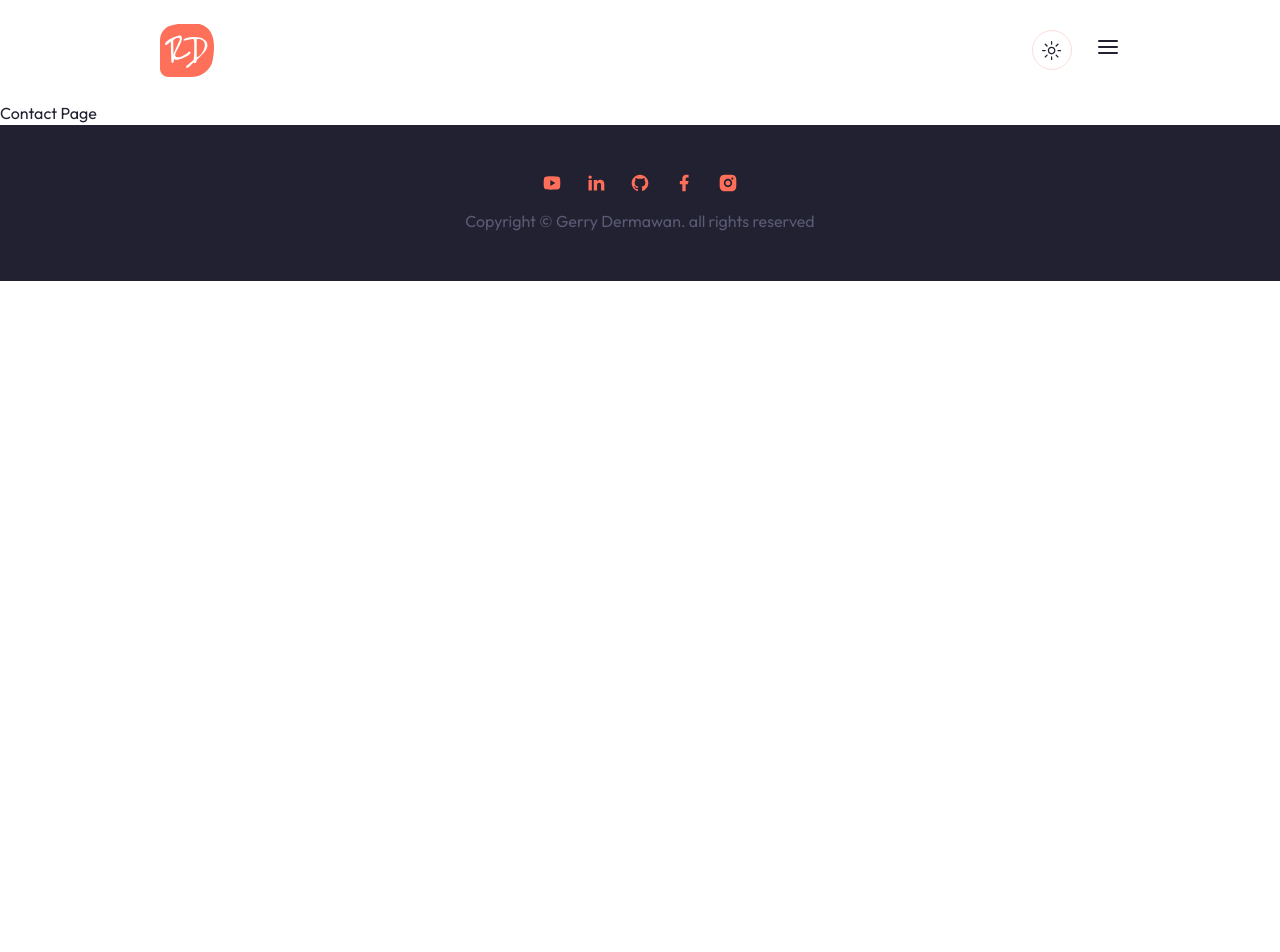
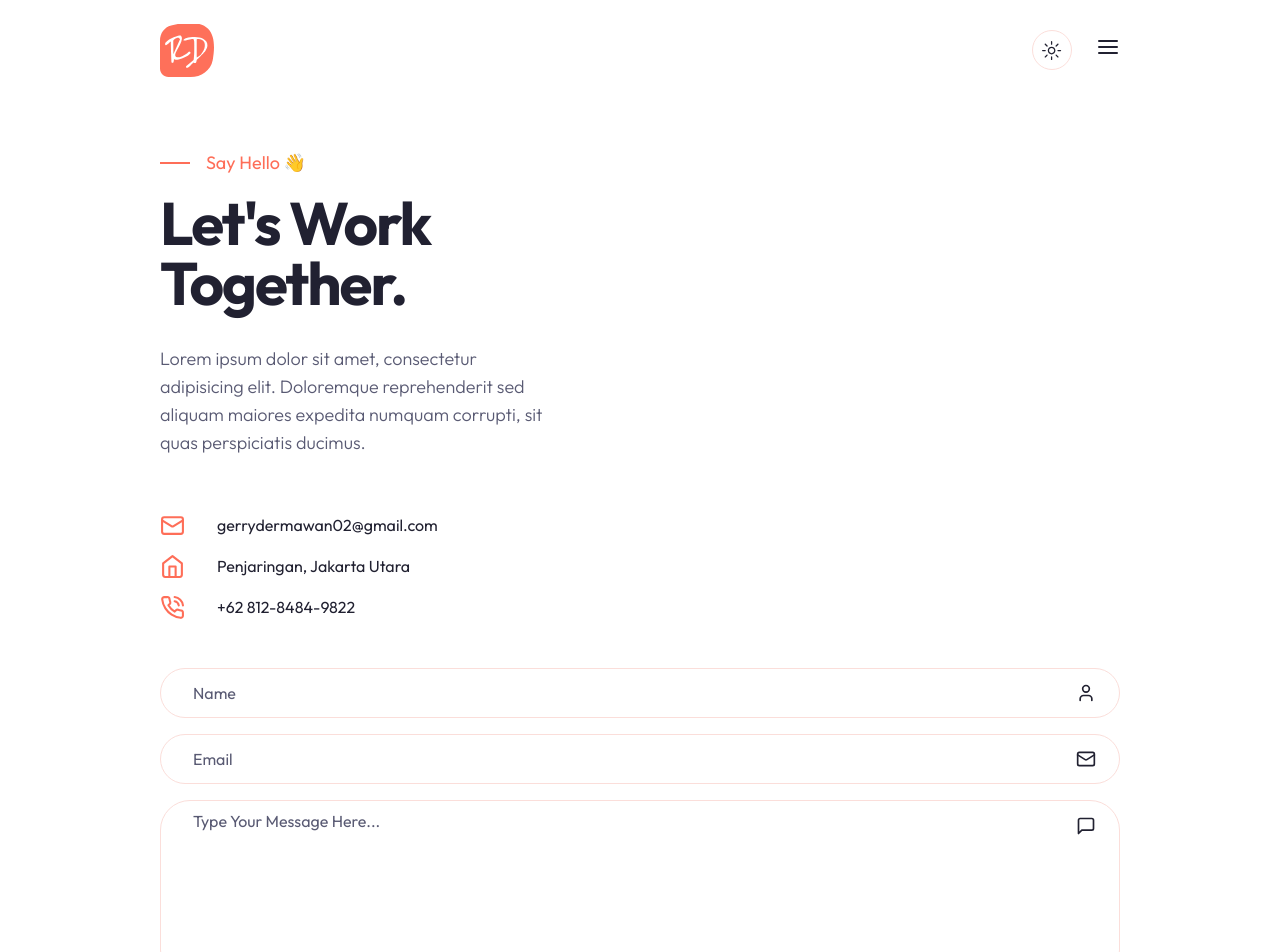
Before and after one commit to gerryd18/Portfolio, a Next.js app: page /contact in a window 1280 px wide. Shown: the top 952 px of the page. Before the commit the page ends 800 px from the top, so only its background shows below. Built offline with nearby package versions, Linux system fonts and the light colour scheme.

Commit message:
add project and contact page

```diff
--- a/app/contact/page.jsx
+++ b/app/contact/page.jsx
@@ -1,7 +1,54 @@
+import Form from "@/components/Form";
+import { MailIcon, HomeIcon, PhoneCall } from "lucide-react";
+
 const Contact = () => {
   return (
-    <div>Contact Page</div>
-  )
-}
+    <section id="contactPage">
+      <div className="container mx-auto">
+        {/* text & illustration */}
+        <div className="grid xl:grid-cols-2 pt-12 xl:h-[480px] mb-6 xl:mb-24">
+          <div className="flex flex-col justify-center">
+            <div className="flex items-center gap-x-4 text-primary text-lg mb-4">
+              <span className="w-[30px] h-[2px] bg-primary"></span>
+              Say Hello 👋
+            </div>
+            <h1 className="h1 max-w-md mb-8">Let's Work Together.</h1>
+            <p className="subtitle max-w-[400px]">
+              Lorem ipsum dolor sit amet, consectetur adipisicing elit.
+              Doloremque reprehenderit sed aliquam maiores expedita numquam
+              corrupti, sit quas perspiciatis ducimus.
+            </p>
+          </div>
 
-export default Contact
+          {/* illustration */}
+          <div className="hidden xl:flex w-full bg-contact_illustration_light dark:bg-contact_illustration_dark bg-contain bg-top bg-no-repeat"></div>
+        </div>
+
+        {/* info text & form  */}
+        <div className="grid xl:grid-cols-2 mb-24 xl:mb-32">
+          {/* info text */}
+          <div className="flex flex-col gap-y-4 xl:gap-y-14 mb-12 xl:mb-24 text-base xl:text-lg">
+            {/* mail */}
+            <div className="flex items-center gap-x-8">
+              <MailIcon size={25} className="text-primary" />
+              <div>gerrydermawan02@gmail.com</div>
+            </div>
+            {/* address */}
+            <div className="flex items-center gap-x-8">
+              <HomeIcon size={25} className="text-primary" />
+              <div>Penjaringan, Jakarta Utara</div>
+            </div>
+            <div className="flex items-center gap-x-8">
+              <PhoneCall size={25} className="text-primary" />
+              <div>+62 812-8484-9822</div>
+            </div>
+          </div>
+
+          <Form />
+        </div>
+      </div>
+    </section>
+  );
+};
+
+export default Contact;
--- a/app/projects/page.jsx
+++ b/app/projects/page.jsx
@@ -1,7 +1,7 @@
-'use client'
-import React, {useState} from "react"
-import {Tabs} from '@/components/ui/tabs'
-import ProjectCard from "@/components/ProjectCard"
+"use client";
+import React, { useState } from "react";
+import { Tabs, TabsList, TabsTrigger, TabsContent } from "@/components/ui/tabs";
+import ProjectCard from "@/components/ProjectCard";
 
 const projectData = [
   {
@@ -79,18 +79,54 @@
 ];
 
 //remove duplicates category
-const uniqueCategory = [...new Set(projectData.map((item)=>item.category))];
-const category2 = projectData.map((item) => item.category);
-console.log(uniqueCategory);
-console.log("==========================")
-console.log(category2);
+const uniqueCategory = [
+  "all projects",
+  ...new Set(projectData.map((item) => item.category)),
+];
 
 const Projects = () => {
+  const [categories, setCategories] = useState(uniqueCategory);
+
+  //variable for selected category
+  const [category, setCategory] = useState("all projects");
+
+  const filteredProjects = projectData.filter(project=>{
+    // if category is 'all projects' return all, else filter by category
+    return category === 'all projects' ? project : project.category === category;
+  })
+
   return (
-    <section className='min-h-screen pt-12'>
+    <section className="min-h-screen pt-12">
+      <div className="container mx-auto">
+        <h2 className="section-title mb-8 xl:mb-16 text-center mx-auto">
+          My Projects
+        </h2>
 
+        <Tabs defaultValue={category} className="mb-24 xl:mb-48">
+          <TabsList className='w-full grid h-full md:grid-cols-4 lg:max-w-[640px] mb-12 mx-auto md:border dark:border-none'>
+            {categories.map((category, index) => {
+              return (
+                <TabsTrigger key={index} value={category} className='capitalize w-[162px] md:w-auto' onClick={()=>{
+                  setCategory(category);
+                }}>
+                  {category}
+                </TabsTrigger>
+              );
+            })}
+          </TabsList>
+
+          {/* tabs content */}
+          <div className="text-lg xl:mt-8 grid grid-cols-1 lg:grid-cols-3 gap-4">
+            {filteredProjects.map((project, index)=>{
+              return <TabsContent value={category} key={index}>
+                <ProjectCard project={project} />
+              </TabsContent>
+            })}
+          </div>
+        </Tabs>
+      </div>
     </section>
-  )
-}
+  );
+};
 
-export default Projects
+export default Projects;
--- /dev/null
+++ b/components/Form.jsx
@@ -0,0 +1,34 @@
+'use client'
+
+import { Button } from "./ui/button"
+import { Input } from "./ui/input"
+import { Textarea } from "./ui/textarea"
+import {User, MailIcon, ArrowRightIcon, MessageSquare, Mail} from "lucide-react"
+
+
+const Form = () => {
+  return (
+    <form className="flex flex-col gap-y-4">
+        {/* name */}
+        <div className="relative flex items-center">
+            <Input type="name" id="name" placeholder="Name"/>
+            <User className="absolute right-6" size={20}/>
+        </div>
+        {/* email */}
+        <div className="relative flex items-center">
+            <Input type="email" id="email" placeholder="Email"/>
+            <MailIcon className="absolute right-6" size={20}/>
+        </div>
+        {/* message */}
+        <div className="relative flex items-center">
+            <Textarea name="message" id="message" placeholder="Type Your Message Here..."/>
+            <MessageSquare className="absolute top-4 right-6" size={20}/>
+        </div>
+        <Button className='flex items-center gap-x-1 max-w-[166px]'>Let's Talk
+            <ArrowRightIcon size={20}/>
+        </Button>
+    </form>
+  )
+}
+
+export default Form
--- a/components/ProjectCard.jsx
+++ b/components/ProjectCard.jsx
@@ -8,7 +8,7 @@
   return (
     <Card className="group overflow-hidden relative">
       <CardHeader className="p-0">
-        <div className="relative w-full h-[300px] flex items-center justify-center bg-tertiary dark:bg-secondary xl:bg-work_project_bg_light xl:bg-[110%] xl:bg-no-repeat overflow-hidden">
+        <div className="relative w-full h-[300px] flex items-center justify-center bg-tertiary dark:bg-secondary xl:bg-work_project_bg_light xl:dark:bg-work_project_bg_dark xl:bg-[110%] xl:bg-no-repeat overflow-hidden">
           <Image
             className="absolute bottom-0 shadow-2xl"
             src={project.image}
--- a/components/ui/input.jsx
+++ b/components/ui/input.jsx
@@ -7,7 +7,7 @@
     (<input
       type={type}
       className={cn(
-        "flex h-10 w-full rounded-md border border-input bg-background px-3 py-2 text-sm ring-offset-background file:border-0 file:bg-transparent file:text-sm file:font-medium placeholder:text-muted-foreground focus-visible:outline-none focus-visible:ring-2 focus-visible:ring-ring focus-visible:ring-offset-2 disabled:cursor-not-allowed disabled:opacity-50",
+        "flex h-[50px] w-full rounded-full border border-input bg-background px-8 py-2 text-base ring-offset-background file:border-0 file:bg-transparent file:text-sm file:font-medium placeholder:text-muted-foreground focus-visible:outline-none focus-visible:ring-2 focus-visible:ring-ring focus-visible:ring-offset-2 disabled:cursor-not-allowed disabled:opacity-50",
         className
       )}
       ref={ref}
--- a/components/ui/textarea.jsx
+++ b/components/ui/textarea.jsx
@@ -6,7 +6,7 @@
   return (
     (<textarea
       className={cn(
-        "flex min-h-[80px] w-full rounded-md border border-input bg-background px-3 py-2 text-sm ring-offset-background placeholder:text-muted-foreground focus-visible:outline-none focus-visible:ring-2 focus-visible:ring-ring focus-visible:ring-offset-2 disabled:cursor-not-allowed disabled:opacity-50",
+        "flex min-h-[180px] w-full rounded-[30px] border border-input bg-background px-8 py-2 text-base ring-offset-background placeholder:text-muted-foreground focus-visible:outline-none focus-visible:ring-2 focus-visible:ring-ring focus-visible:ring-offset-2 disabled:cursor-not-allowed disabled:opacity-50",
         className
       )}
       ref={ref}
--- a/tailwind.config.js
+++ b/tailwind.config.js
@@ -88,6 +88,8 @@
         dots_dark: "url(/dots-dark.svg)",
         work_project_bg_light: 'url(/work/project-bg-light.png)',
         work_project_bg_dark: 'url(/work/project-bg-dark.png)',
+        contact_illustration_light: 'url(/contact/illustration-light.svg)',
+        contact_illustration_dark: 'url(/contact/illustration-dark.svg)',
       },
     },
   },
```
